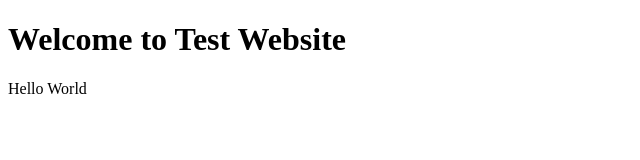
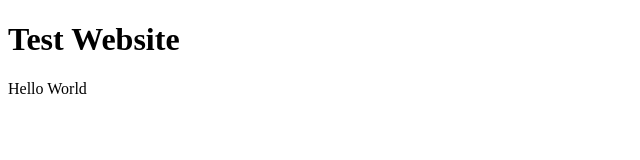
Before and after one commit to mknez0/website, a plain HTML site: page index.html in a window 1280 px wide. Shown: the whole page, without its empty margins (0-640 px from the left). Drawn offline with Linux system fonts and the light colour scheme.

Commit message:
Website update

```diff
--- a/index.html
+++ b/index.html
@@ -6,7 +6,7 @@
     <title>Test Website</title>
 </head>
 <body>
-    <h1>Welcome to Test Website</h1>
+    <h1>Test Website</h1>
     <p>Hello World</p>
 </body>
 </html>
```
